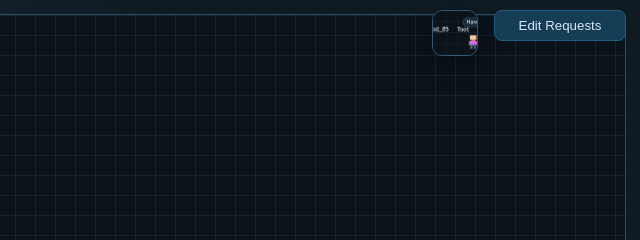
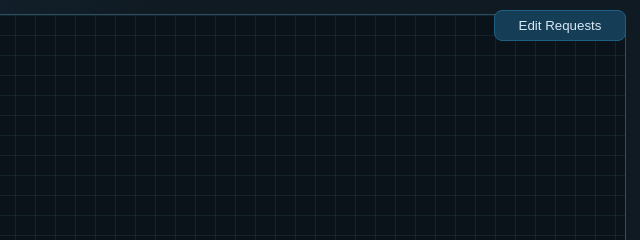
Before and after one commit to hoodlandon25/ai-coding, a website: page apps/pixelcode-hub/public/index.html in a window 1280 px wide. Shown: the top 240 px of the page, 640-1280 px from the left. Drawn offline with nearby package versions, Linux system fonts and the light colour scheme.

Commit message:
Remove corner image and add hidden credit text

```diff
--- a/apps/pixelcode-hub/public/index.html
+++ b/apps/pixelcode-hub/public/index.html
@@ -11,9 +11,7 @@
     <link rel="stylesheet" href="./styles.css" />
   </head>
   <body>
-    <div class="site-corner-image" aria-hidden="true">
-      <img src="https://hoodlandon25.github.io/ai-coding/screenshotimag.png?v=2" alt="" />
-    </div>
+    <div style="display:none" aria-hidden="true">by Hoodoowd_85 and hoodlandon25</div>
     <div class="app-shell">
       <aside class="left-panel">
 
--- a/apps/pixelcode-hub/public/styles.css
+++ b/apps/pixelcode-hub/public/styles.css
@@ -103,27 +103,6 @@ button:hover {
   top: 10px;
   right: 14px;
   z-index: 40;
-}
-
-.site-corner-image {
-  position: fixed;
-  top: 10px;
-  right: 162px;
-  z-index: 45;
-  width: 46px;
-  height: 46px;
-  border-radius: 10px;
-  border: 1px solid #2e5874;
-  overflow: hidden;
-  background: #0f2230;
-  box-shadow: 0 8px 20px rgba(0, 0, 0, 0.35);
-}
-
-.site-corner-image img {
-  width: 100%;
-  height: 100%;
-  object-fit: cover;
-  display: block;
 }
 
 .request-notify-btn {
```
